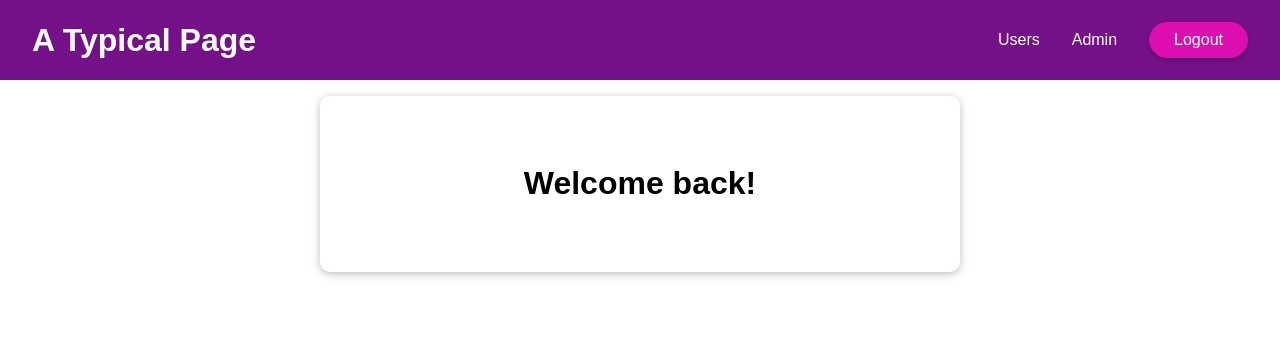
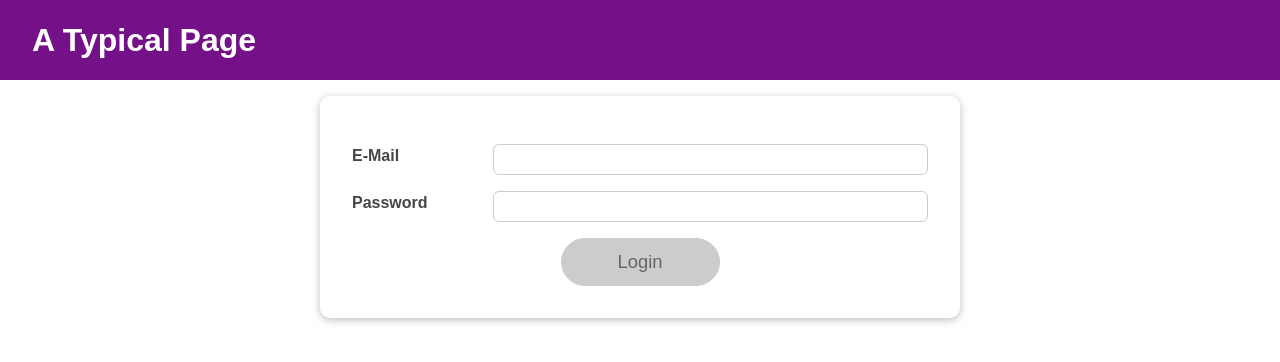
Before and after one commit to Karanjsk2k01/REACT_PRACTICE_Part-3, a React (Create React App) app: page / in a window 1280 px wide. Shown: the top 362 px of the page. Built offline with nearby package versions, Linux system fonts and the light colour scheme.

Commit message:
practised useReducer Hook and updated for input fields

```diff
--- a/src/App.js
+++ b/src/App.js
@@ -7,9 +7,9 @@ import MainHeader from './components/MainHeader/MainHeader';
 function App() {
   const [isLoggedIn, setIsLoggedIn] = useState(false);
 
-  useEffect(() => {
-    setIsLoggedIn(true)
-  }, [])
+  // useEffect(() => {
+  //   setIsLoggedIn(true)
+  // }, [])
 
   const loginHandler = (email, password) => {
     setIsLoggedIn(true);
--- a/src/components/Login/Login.js
+++ b/src/components/Login/Login.js
@@ -1,69 +1,145 @@
-import React, { useEffect, useState } from 'react';
+import React, { useEffect, useReducer, useState } from 'react';
 
 import Card from '../UI/Card/Card';
 import classes from './Login.module.css';
 import Button from '../UI/Button/Button';
 
+const emailHandler = (state, action) => {
+
+  if (action.type === 'USER_INPUT') {
+    return {
+      value: action.value,
+      isvalid: action.value.includes('@')
+    }
+  }
+
+  if (action.type === 'INPUT_BLUR') {
+    return {
+      value: state.value,
+      isvalid: state.value.includes('@')
+    }
+  }
+
+  return ({
+    value: '',
+    isvalid: false
+  })
+}
+
+const passwordHandler = (state, action) => {
+
+  if (action.type === 'USER_INPUT_PASS') {
+    return {
+      value: action.value,
+      isvalid: action.value.trim().length > 6
+    }
+  }
+
+  if (action.type === 'INPUT_PASS_BLUR') {
+    return {
+      value: state.value,
+      isvalid: state.value.trim().length > 6
+    }
+  }
+  return {
+    value: '',
+    isvalid: false
+  }
+}
+
 const Login = (props) => {
-  const [enteredEmail, setEnteredEmail] = useState('');
-  const [emailIsValid, setEmailIsValid] = useState();
-  const [enteredPassword, setEnteredPassword] = useState('');
-  const [passwordIsValid, setPasswordIsValid] = useState();
+  // const [enteredEmail, setEnteredEmail] = useState('');
+  // const [emailIsValid, setEmailIsValid] = useState();
+  // const [enteredPassword, setEnteredPassword] = useState('');
+  // const [passwordIsValid, setPasswordIsValid] = useState();
   const [formIsValid, setFormIsValid] = useState(false);
 
-  useEffect(() => {
-    setFormIsValid(
-      enteredEmail.includes('@') && enteredPassword.trim().length > 6
-    );
-  }, [enteredEmail, enteredPassword])
+  const [emailState, dispatchEmailState] = useReducer(emailHandler, {
+    value: '',
+    isvalid: null
+  })
+
+  const [passwordState, dispatchPasswordState] = useReducer(passwordHandler, {
+    value: '',
+    isvalid: null
+  })
+
+  // useEffect(() => {
+  //   let formHandler = setTimeout(() => {
+  //     console.log('Validity Checking Running!!');
+
+  //     setFormIsValid(
+  //       enteredEmail.includes('@') && enteredPassword.trim().length > 6
+  //     );
+
+  //   }, 5000);
+
+
+  //   return () => {
+  //     console.log('CleanUP!!');
+  //     clearTimeout(formHandler)
+  //   }
+  // }, [enteredEmail, enteredPassword])
 
 
   const emailChangeHandler = (event) => {
-    setEnteredEmail(event.target.value);
+
+    dispatchEmailState({ type: 'USER_INPUT', value: event.target.value });
+
+    setFormIsValid(
+      emailState.isvalid && passwordState.isvalid
+    );
   };
 
   const passwordChangeHandler = (event) => {
-    setEnteredPassword(event.target.value);
+
+    dispatchPasswordState({ type: 'USER_INPUT_PASS', value: event.target.value });
+
+    setFormIsValid(
+      emailState.isvalid && passwordState.isvalid
+    );
   };
 
   const validateEmailHandler = () => {
-    setEmailIsValid(enteredEmail.includes('@'));
+    dispatchEmailState({ type: 'INPUT_BLUR' });
   };
 
   const validatePasswordHandler = () => {
-    setPasswordIsValid(enteredPassword.trim().length > 6);
+    dispatchPasswordState({ type: 'INPUT_PASS_BLUR' });
   };
 
   const submitHandler = (event) => {
     event.preventDefault();
-    props.onLogin(enteredEmail, enteredPassword);
+    props.onLogin(emailState.value, passwordState.value);
   };
 
   return (
     <Card className={classes.login}>
       <form onSubmit={submitHandler}>
         <div
-          className={`${classes.control} ${emailIsValid === false ? classes.invalid : ''
+          className={`${classes.control} ${emailState.isvalid === false ? classes.invalid : ''
             }`}
         >
           <label htmlFor="email">E-Mail</label>
           <input
             type="email"
             id="email"
-            value={enteredEmail}
+            autoComplete='email'
+            value={emailState.value}
             onChange={emailChangeHandler}
             onBlur={validateEmailHandler}
           />
         </div>
         <div
-          className={`${classes.control} ${passwordIsValid === false ? classes.invalid : ''
+          className={`${classes.control} ${passwordState.isvalid === false ? classes.invalid : ''
             }`}
         >
           <label htmlFor="password">Password</label>
           <input
             type="password"
             id="password"
-            value={enteredPassword}
+            autoComplete='new-password'
+            value={passwordState.value}
             onChange={passwordChangeHandler}
             onBlur={validatePasswordHandler}
           />
```
